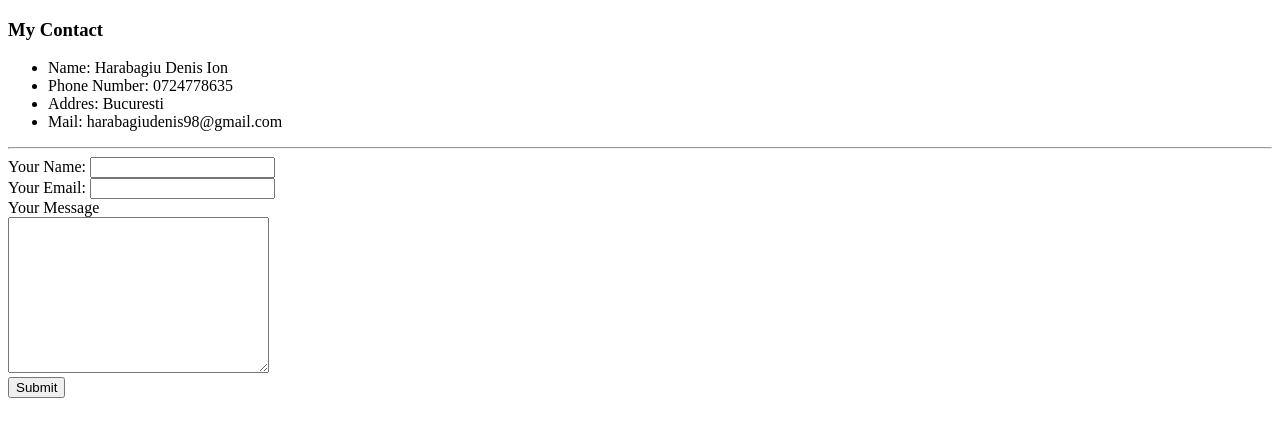
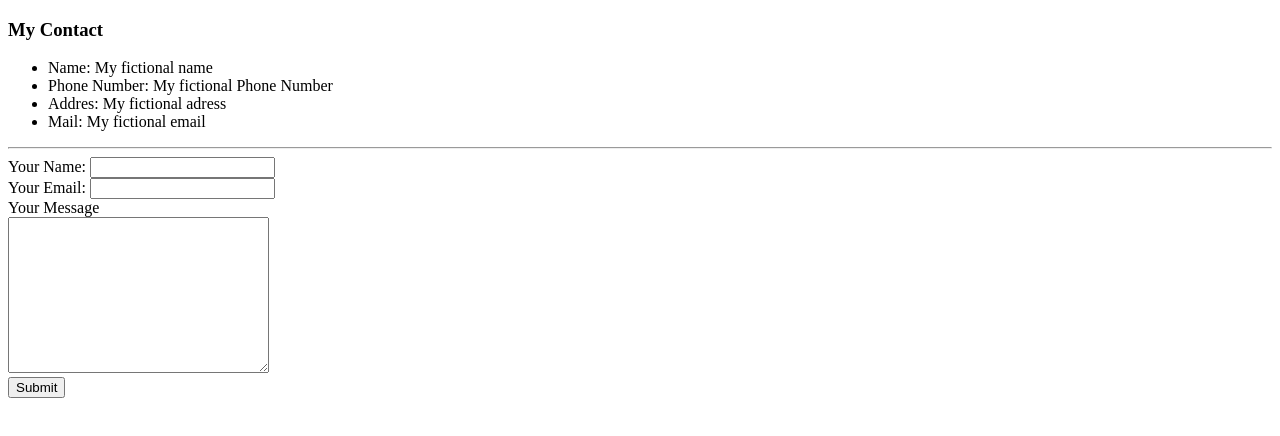
Before and after one commit to Harabagiu-Denis/cv, a plain HTML site: page contact.html in a window 1280 px wide. Drawn offline with Linux system fonts and the light colour scheme.

Commit message:
Update contact.html

```diff
--- a/contact.html
+++ b/contact.html
@@ -7,13 +7,13 @@
   <body>
     <h3>My Contact</h3>
     <ul>
-      <li>Name: Harabagiu Denis Ion</li>
-      <li>Phone Number: 0724778635</li>
-      <li>Addres: Bucuresti </li>
-      <li>Mail: harabagiudenis98@gmail.com</li>
+      <li>Name: My fictional name</li>
+      <li>Phone Number: My fictional Phone Number</li>
+      <li>Addres: My fictional adress </li>
+      <li>Mail: My fictional email</li>
     </ul>
     <hr>
-    <form action="mailto:harabagiudenis98@gmail.com" method="post" enctype="text/plain">
+    <form action="mailto:harabagiudenis" method="post" enctype="text/plain">
       <label>Your Name: </label>
       <input type="text" name="yourName" value=""><br>
       <label>Your Email: </label>
```
